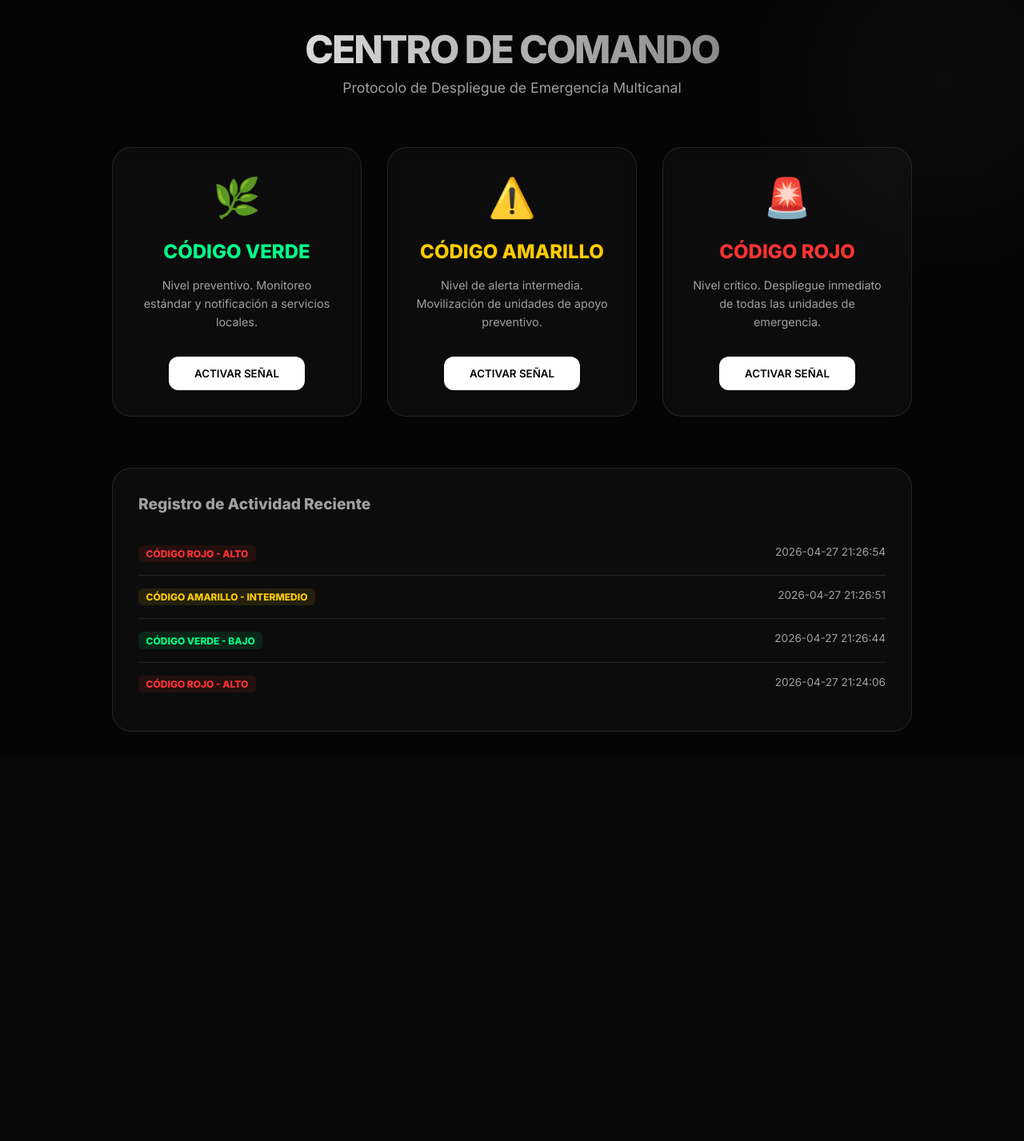
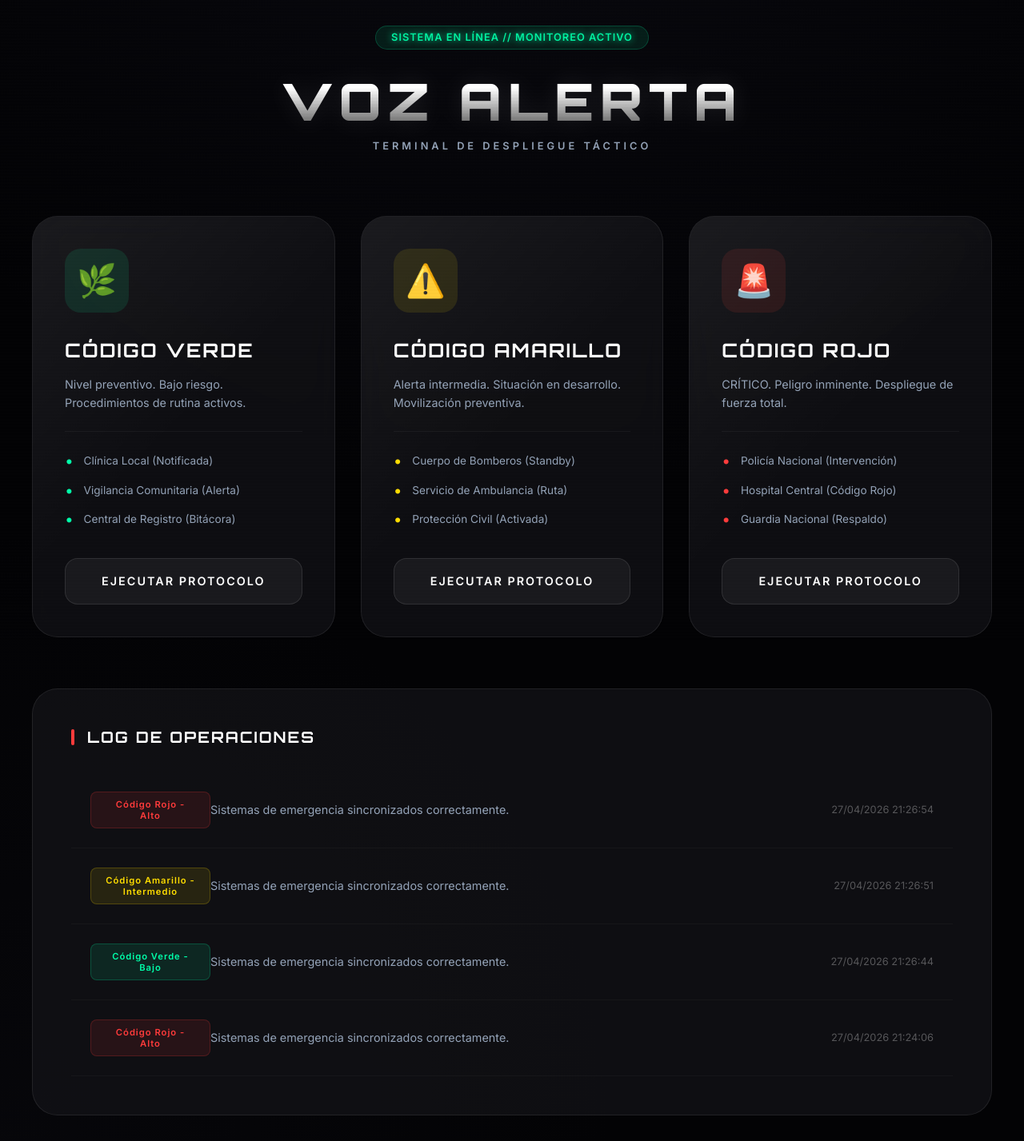
Before and after one commit to maranngel/voz_alerta, a Django app: page / in a window 1280 px wide. Shown: the whole page at 80% size. Before the commit the page ends 915 px from the top, so only its background shows below. Run offline with Django 5.2, Linux system fonts and the light colour scheme; data comes from the database, SQL or seed files in the repository.

Commit message:
feat: implement UI dashboard for VOZ ALERTA emergency system

```diff
--- a/emergency/templates/emergency/dashboard.html
+++ b/emergency/templates/emergency/dashboard.html
@@ -3,18 +3,19 @@
 <head>
     <meta charset="UTF-8">
     <meta name="viewport" content="width=device-width, initial-scale=1.0">
-    <title>Sistema de Emergencias de Élite</title>
-    <link href="https://fonts.googleapis.com/css2?family=Inter:wght@300;400;600;800&display=swap" rel="stylesheet">
+    <title>VOZ ALERTA - Sistema de Emergencias</title>
+    <link href="https://fonts.googleapis.com/css2?family=Orbitron:wght@400;700;900&family=Inter:wght@300;400;600&display=swap" rel="stylesheet">
     <style>
         :root {
-            --bg-color: #050505;
-            --card-bg: rgba(255, 255, 255, 0.03);
-            --border-color: rgba(255, 255, 255, 0.1);
-            --green: #00ff88;
-            --yellow: #ffcc00;
-            --red: #ff3333;
+            --bg-color: #030305;
+            --card-bg: rgba(20, 20, 25, 0.7);
+            --border-color: rgba(255, 255, 255, 0.08);
+            --green: #00ffaa;
+            --yellow: #ffdd00;
+            --red: #ff3b3b;
             --text-primary: #ffffff;
-            --text-secondary: #a0a0a0;
+            --text-secondary: #94a3b8;
+            --accent-glow: rgba(255, 255, 255, 0.02);
         }
 
         * {
@@ -33,37 +34,72 @@
             align-items: center;
             padding: 2rem;
             overflow-x: hidden;
+            background-image:
+                radial-gradient(circle at 50% -20%, rgba(50, 50, 80, 0.15) 0%, transparent 50%),
+                radial-gradient(circle at 0% 100%, rgba(20, 20, 30, 0.2) 0%, transparent 40%);
+        }
+
+        .scanline {
+            position: fixed;
+            top: 0;
+            left: 0;
+            width: 100%;
+            height: 100%;
+            background: linear-gradient(to bottom, transparent 50%, rgba(0, 0, 0, 0.1) 51%);
+            background-size: 100% 4px;
+            z-index: 1000;
+            pointer-events: none;
+            opacity: 0.1;
         }
 
         .container {
-            max-width: 1000px;
+            max-width: 1200px;
             width: 100%;
             z-index: 1;
         }
 
         header {
             text-align: center;
-            margin-bottom: 4rem;
+            margin-bottom: 5rem;
+            position: relative;
         }
 
-        h1 {
-            font-size: 3rem;
-            font-weight: 800;
-            letter-spacing: -2px;
+        .brand {
+            font-family: 'Orbitron', sans-serif;
+            font-size: 4rem;
+            font-weight: 900;
+            letter-spacing: 8px;
             margin-bottom: 0.5rem;
-            background: linear-gradient(to right, #fff, #666);
+            background: linear-gradient(to bottom, #fff 30%, #444 100%);
             -webkit-background-clip: text;
             -webkit-text-fill-color: transparent;
+            filter: drop-shadow(0 0 15px rgba(255,255,255,0.1));
+            text-transform: uppercase;
         }
 
-        p.subtitle {
-            color: var(--text-secondary);
-            font-size: 1.1rem;
+        .status-badge {
+            display: inline-block;
+            padding: 0.4rem 1.2rem;
+            background: rgba(0, 255, 170, 0.1);
+            color: var(--green);
+            border: 1px solid rgba(0, 255, 170, 0.2);
+            border-radius: 100px;
+            font-size: 0.8rem;
+            font-weight: 600;
+            letter-spacing: 1px;
+            margin-bottom: 1.5rem;
+            animation: pulse 2s infinite;
+        }
+
+        @keyframes pulse {
+            0% { opacity: 0.6; }
+            50% { opacity: 1; text-shadow: 0 0 10px var(--green); }
+            100% { opacity: 0.6; }
         }
 
         .emergency-grid {
             display: grid;
-            grid-template-columns: repeat(auto-fit, minmax(280px, 1fr));
+            grid-template-columns: repeat(3, 1fr);
             gap: 2rem;
             margin-bottom: 4rem;
         }
@@ -71,214 +107,263 @@
         .card {
             background: var(--card-bg);
             border: 1px solid var(--border-color);
-            backdrop-filter: blur(10px);
-            border-radius: 24px;
-            padding: 2rem;
-            text-align: center;
-            transition: all 0.4s cubic-bezier(0.175, 0.885, 0.32, 1.275);
-            cursor: pointer;
+            backdrop-filter: blur(20px);
+            border-radius: 32px;
+            padding: 2.5rem;
+            transition: all 0.5s cubic-bezier(0.23, 1, 0.32, 1);
             position: relative;
             overflow: hidden;
+            display: flex;
+            flex-direction: column;
+            justify-content: space-between;
         }
 
-        .card::before {
+        .card::after {
             content: '';
             position: absolute;
-            top: 0;
-            left: 0;
-            right: 0;
-            bottom: 0;
-            background: radial-gradient(circle at center, rgba(255,255,255,0.1) 0%, transparent 70%);
-            opacity: 0;
-            transition: opacity 0.3s;
+            top: 0; left: 0; width: 100%; height: 100%;
+            background: linear-gradient(135deg, rgba(255,255,255,0.05) 0%, transparent 50%);
+            pointer-events: none;
         }
 
         .card:hover {
-            transform: translateY(-10px);
-            border-color: rgba(255, 255, 255, 0.3);
+            transform: translateY(-12px) scale(1.02);
+            border-color: rgba(255, 255, 255, 0.2);
         }
 
-        .card:hover::before {
-            opacity: 1;
+        .card.green:hover { box-shadow: 0 30px 60px rgba(0, 255, 170, 0.15); }
+        .card.yellow:hover { box-shadow: 0 30px 60px rgba(255, 221, 0, 0.15); }
+        .card.red:hover { box-shadow: 0 30px 60px rgba(255, 59, 59, 0.15); }
+
+        .icon-container {
+            width: 80px;
+            height: 80px;
+            border-radius: 20px;
+            display: flex;
+            align-items: center;
+            justify-content: center;
+            font-size: 2.5rem;
+            margin-bottom: 2rem;
+            position: relative;
         }
 
-        .card.green:hover { box-shadow: 0 20px 40px rgba(0, 255, 136, 0.1); }
-        .card.yellow:hover { box-shadow: 0 20px 40px rgba(255, 204, 0, 0.1); }
-        .card.red:hover { box-shadow: 0 20px 40px rgba(255, 51, 51, 0.1); }
+        .card.green .icon-container { background: rgba(0, 255, 170, 0.1); color: var(--green); }
+        .card.yellow .icon-container { background: rgba(255, 221, 0, 0.1); color: var(--yellow); }
+        .card.red .icon-container { background: rgba(255, 59, 59, 0.1); color: var(--red); }
 
-        .icon {
-            font-size: 3rem;
-            margin-bottom: 1.5rem;
-            display: block;
+        .card h2 {
+            font-family: 'Orbitron', sans-serif;
+            font-size: 1.5rem;
+            font-weight: 700;
+            margin-bottom: 1rem;
+            letter-spacing: 2px;
         }
 
-        .card h2 {
-            font-size: 1.5rem;
-            margin-bottom: 1rem;
-            font-weight: 700;
+        .services-list {
+            list-style: none;
+            margin: 1.5rem 0;
+            text-align: left;
+            border-top: 1px solid rgba(255,255,255,0.05);
+            padding-top: 1.5rem;
         }
 
-        .card p {
+        .services-list li {
+            font-size: 0.85rem;
             color: var(--text-secondary);
-            font-size: 0.9rem;
-            line-height: 1.6;
+            margin-bottom: 0.8rem;
+            display: flex;
+            align-items: center;
         }
 
-        .card.green h2 { color: var(--green); }
-        .card.yellow h2 { color: var(--yellow); }
-        .card.red h2 { color: var(--red); }
+        .services-list li::before {
+            content: '•';
+            margin-right: 0.8rem;
+            font-size: 1.2rem;
+        }
+
+        .card.green li::before { color: var(--green); }
+        .card.yellow li::before { color: var(--yellow); }
+        .card.red li::before { color: var(--red); }
 
         .btn-trigger {
-            margin-top: 2rem;
-            background: white;
-            color: black;
-            border: none;
-            padding: 0.8rem 2rem;
-            border-radius: 12px;
-            font-weight: 600;
+            width: 100%;
+            background: rgba(255, 255, 255, 0.05);
+            color: white;
+            border: 1px solid rgba(255, 255, 255, 0.1);
+            padding: 1.2rem;
+            border-radius: 16px;
+            font-weight: 700;
+            font-size: 0.9rem;
+            letter-spacing: 2px;
             cursor: pointer;
             transition: all 0.3s;
+            text-transform: uppercase;
         }
 
-        .card.green .btn-trigger:hover { background: var(--green); color: black; }
-        .card.yellow .btn-trigger:hover { background: var(--yellow); color: black; }
-        .card.red .btn-trigger:hover { background: var(--red); color: white; }
+        .card.green .btn-trigger:hover { background: var(--green); color: black; border-color: var(--green); box-shadow: 0 0 20px rgba(0, 255, 170, 0.4); }
+        .card.yellow .btn-trigger:hover { background: var(--yellow); color: black; border-color: var(--yellow); box-shadow: 0 0 20px rgba(255, 221, 0, 0.4); }
+        .card.red .btn-trigger:hover { background: var(--red); color: white; border-color: var(--red); box-shadow: 0 0 20px rgba(255, 59, 59, 0.4); }
 
-        .history {
-            width: 100%;
+        .history-panel {
             background: var(--card-bg);
             border: 1px solid var(--border-color);
-            border-radius: 24px;
-            padding: 2rem;
+            border-radius: 32px;
+            padding: 3rem;
+            margin-top: 2rem;
         }
 
-        .history h3 {
-            margin-bottom: 1.5rem;
+        .history-panel h3 {
+            font-family: 'Orbitron', sans-serif;
             font-size: 1.2rem;
-            color: var(--text-secondary);
+            letter-spacing: 2px;
+            margin-bottom: 2rem;
+            display: flex;
+            align-items: center;
         }
 
-        .signal-list {
-            list-style: none;
+        .history-panel h3::before {
+            content: '';
+            width: 4px;
+            height: 20px;
+            background: var(--red);
+            margin-right: 1rem;
+            border-radius: 2px;
         }
 
         .signal-item {
-            display: flex;
-            justify-content: space-between;
-            padding: 1rem 0;
-            border-bottom: 1px solid var(--border-color);
-            animation: fadeIn 0.5s ease;
+            display: grid;
+            grid-template-columns: 150px 1fr 200px;
+            align-items: center;
+            padding: 1.5rem;
+            border-bottom: 1px solid rgba(255,255,255,0.03);
+            transition: background 0.3s;
         }
 
-        .signal-item:last-child {
-            border-bottom: none;
+        .signal-item:hover {
+            background: rgba(255,255,255,0.02);
         }
 
         .level-tag {
-            padding: 0.2rem 0.6rem;
-            border-radius: 6px;
-            font-size: 0.75rem;
-            font-weight: 700;
-            text-transform: uppercase;
+            padding: 0.5rem 1rem;
+            border-radius: 8px;
+            font-size: 0.7rem;
+            font-weight: 800;
+            text-align: center;
+            letter-spacing: 1px;
         }
 
-        .tag-green { background: rgba(0, 255, 136, 0.1); color: var(--green); }
-        .tag-yellow { background: rgba(255, 204, 0, 0.1); color: var(--yellow); }
-        .tag-red { background: rgba(255, 51, 51, 0.1); color: var(--red); }
+        .tag-green { background: rgba(0, 255, 170, 0.1); color: var(--green); border: 1px solid rgba(0, 255, 170, 0.2); }
+        .tag-yellow { background: rgba(255, 221, 0, 0.1); color: var(--yellow); border: 1px solid rgba(255, 221, 0, 0.2); }
+        .tag-red { background: rgba(255, 59, 59, 0.1); color: var(--red); border: 1px solid rgba(255, 59, 59, 0.2); }
 
-        .timestamp {
-            color: var(--text-secondary);
-            font-size: 0.85rem;
+        .details { color: var(--text-secondary); font-size: 0.9rem; }
+        .timestamp { color: rgba(255,255,255,0.3); font-size: 0.8rem; text-align: right; }
+
+        @media (max-width: 900px) {
+            .emergency-grid { grid-template-columns: 1fr; }
+            .brand { font-size: 2.5rem; }
         }
 
-        @keyframes fadeIn {
-            from { opacity: 0; transform: translateY(10px); }
-            to { opacity: 1; transform: translateY(0); }
-        }
-
-        /* Ambient Background */
-        .ambient-light {
-            position: fixed;
-            width: 600px;
-            height: 600px;
-            background: radial-gradient(circle, rgba(255,255,255,0.03) 0%, transparent 70%);
-            top: -200px;
-            right: -200px;
-            pointer-events: none;
-            z-index: 0;
-        }
-
-        /* Toast notification */
-        #toast {
+        /* Toast UI */
+        #notification-center {
             position: fixed;
             bottom: 2rem;
             right: 2rem;
-            background: white;
-            color: black;
-            padding: 1rem 2rem;
-            border-radius: 12px;
-            font-weight: 600;
-            box-shadow: 0 10px 30px rgba(0,0,0,0.5);
-            display: none;
-            z-index: 100;
-            animation: slideUp 0.3s ease;
+            z-index: 1000;
         }
 
-        @keyframes slideUp {
-            from { transform: translateY(100%); opacity: 0; }
-            to { transform: translateY(0); opacity: 1; }
+        .toast {
+            background: rgba(255, 255, 255, 0.95);
+            color: black;
+            padding: 1.5rem 2.5rem;
+            border-radius: 20px;
+            font-weight: 800;
+            margin-top: 1rem;
+            box-shadow: 0 20px 40px rgba(0,0,0,0.4);
+            transform: translateX(120%);
+            transition: transform 0.5s cubic-bezier(0.175, 0.885, 0.32, 1.275);
+            display: flex;
+            align-items: center;
+            gap: 1rem;
         }
+
+        .toast.show { transform: translateX(0); }
     </style>
 </head>
 <body>
-    <div class="ambient-light"></div>
+    <div class="scanline"></div>
 
     <div class="container">
         <header>
-            <h1>CENTRO DE COMANDO</h1>
-            <p class="subtitle">Protocolo de Despliegue de Emergencia Multicanal</p>
+            <div class="status-badge">SISTEMA EN LÍNEA // MONITOREO ACTIVO</div>
+            <h1 class="brand">VOZ ALERTA</h1>
+            <p style="color: var(--text-secondary); letter-spacing: 4px; font-size: 0.8rem; font-weight: 600;">TERMINAL DE DESPLIEGUE TÁCTICO</p>
         </header>
 
         <div class="emergency-grid">
             <!-- Green Card -->
-            <div class="card green" onclick="sendSignal('GREEN')">
-                <span class="icon">🌿</span>
+            <div class="card green">
+                <div class="icon-container">🌿</div>
                 <h2>CÓDIGO VERDE</h2>
-                <p>Nivel preventivo. Monitoreo estándar y notificación a servicios locales.</p>
-                <button class="btn-trigger">ACTIVAR SEÑAL</button>
+                <p style="color: var(--text-secondary); font-size: 0.9rem; line-height: 1.6;">Nivel preventivo. Bajo riesgo. Procedimientos de rutina activos.</p>
+
+                <ul class="services-list">
+                    <li>Clínica Local (Notificada)</li>
+                    <li>Vigilancia Comunitaria (Alerta)</li>
+                    <li>Central de Registro (Bitácora)</li>
+                </ul>
+
+                <button class="btn-trigger" onclick="sendSignal('GREEN')">EJECUTAR PROTOCOLO</button>
             </div>
 
             <!-- Yellow Card -->
-            <div class="card yellow" onclick="sendSignal('YELLOW')">
-                <span class="icon">⚠️</span>
+            <div class="card yellow">
+                <div class="icon-container">⚠️</div>
                 <h2>CÓDIGO AMARILLO</h2>
-                <p>Nivel de alerta intermedia. Movilización de unidades de apoyo preventivo.</p>
-                <button class="btn-trigger">ACTIVAR SEÑAL</button>
+                <p style="color: var(--text-secondary); font-size: 0.9rem; line-height: 1.6;">Alerta intermedia. Situación en desarrollo. Movilización preventiva.</p>
+
+                <ul class="services-list">
+                    <li>Cuerpo de Bomberos (Standby)</li>
+                    <li>Servicio de Ambulancia (Ruta)</li>
+                    <li>Protección Civil (Activada)</li>
+                </ul>
+
+                <button class="btn-trigger" onclick="sendSignal('YELLOW')">EJECUTAR PROTOCOLO</button>
             </div>
 
             <!-- Red Card -->
-            <div class="card red" onclick="sendSignal('RED')">
-                <span class="icon">🚨</span>
+            <div class="card red">
+                <div class="icon-container">🚨</div>
                 <h2>CÓDIGO ROJO</h2>
-                <p>Nivel crítico. Despliegue inmediato de todas las unidades de emergencia.</p>
-                <button class="btn-trigger">ACTIVAR SEÑAL</button>
+                <p style="color: var(--text-secondary); font-size: 0.9rem; line-height: 1.6;">CRÍTICO. Peligro inminente. Despliegue de fuerza total.</p>
+
+                <ul class="services-list">
+                    <li>Policía Nacional (Intervención)</li>
+                    <li>Hospital Central (Código Rojo)</li>
+                    <li>Guardia Nacional (Respaldo)</li>
+                </ul>
+
+                <button class="btn-trigger" onclick="sendSignal('RED')">EJECUTAR PROTOCOLO</button>
             </div>
         </div>
 
-        <div class="history">
-            <h3>Registro de Actividad Reciente</h3>
-            <ul class="signal-list" id="signalList">
+        <div class="history-panel">
+            <h3>LOG DE OPERACIONES</h3>
+            <div id="signalList">
                 {% for signal in recent_signals %}
-                <li class="signal-item">
+                <div class="signal-item">
                     <span class="level-tag tag-{{ signal.level|lower }}">{{ signal.get_level_display }}</span>
-                    <span class="timestamp">{{ signal.timestamp|date:"Y-m-d H:i:s" }}</span>
-                </li>
+                    <span class="details">Sistemas de emergencia sincronizados correctamente.</span>
+                    <span class="timestamp">{{ signal.timestamp|date:"d/m/Y H:i:s" }}</span>
+                </div>
+                {% empty %}
+                <p style="text-align: center; color: var(--text-secondary); padding: 2rem;">Sin actividad reciente en el log.</p>
                 {% endfor %}
-            </ul>
+            </div>
         </div>
     </div>
 
-    <div id="toast">Señal enviada correctamente</div>
+    <div id="notification-center"></div>
 
     <script>
         function sendSignal(level) {
@@ -293,43 +378,68 @@
             .then(response => response.json())
             .then(data => {
                 if (data.status === 'success') {
-                    showToast(`Señal ${level} Desplegada`);
-                    addSignalToList(data);
-
-                    // Visual feedback effect
-                    const body = document.body;
-                    const originalBg = body.style.backgroundColor;
-                    const flashColor = level === 'RED' ? '#220000' : (level === 'YELLOW' ? '#221100' : '#001100');
-                    body.style.backgroundColor = flashColor;
-                    setTimeout(() => body.style.backgroundColor = originalBg, 500);
+                    showNotification(level);
+                    addLogEntry(data);
+                    flashScreen(level);
                 }
             });
         }
 
-        function showToast(message) {
-            const toast = document.getElementById('toast');
-            toast.innerText = message;
-            toast.style.display = 'block';
-            setTimeout(() => toast.style.display = 'none', 3000);
+        function showNotification(level) {
+            const container = document.getElementById('notification-center');
+            const toast = document.createElement('div');
+            toast.className = 'toast';
+
+            const icon = level === 'RED' ? '🚨' : (level === 'YELLOW' ? '⚠️' : '🌿');
+            toast.innerHTML = `<span>${icon}</span> PROTOCOLO ${level} INICIADO`;
+
+            container.appendChild(toast);
+            setTimeout(() => toast.classList.add('show'), 10);
+            setTimeout(() => {
+                toast.classList.remove('show');
+                setTimeout(() => toast.remove(), 500);
+            }, 4000);
         }
 
-        function addSignalToList(data) {
+        function addLogEntry(data) {
             const list = document.getElementById('signalList');
-            const item = document.createElement('li');
+            const item = document.createElement('div');
             item.className = 'signal-item';
 
-            let label = data.level === 'GREEN' ? 'Código Verde - Bajo' :
-                        (data.level === 'YELLOW' ? 'Código Amarillo - Intermedio' : 'Código Rojo - Alto');
+            let label = data.level === 'GREEN' ? 'CÓDIGO VERDE' :
+                        (data.level === 'YELLOW' ? 'CÓDIGO AMARILLO' : 'CÓDIGO ROJO');
 
             item.innerHTML = `
                 <span class="level-tag tag-${data.level.toLowerCase()}">${label}</span>
+                <span class="details">Despliegue multicanal completado.</span>
                 <span class="timestamp">${data.timestamp}</span>
             `;
+
+            // Remove "empty" message if exists
+            if (list.querySelector('p')) list.innerHTML = '';
+
             list.insertBefore(item, list.firstChild);
+        }
 
-            if (list.children.length > 10) {
-                list.removeChild(list.lastChild);
-            }
+        function flashScreen(level) {
+            const overlay = document.createElement('div');
+            overlay.style.position = 'fixed';
+            overlay.style.top = '0';
+            overlay.style.left = '0';
+            overlay.style.width = '100%';
+            overlay.style.height = '100%';
+            overlay.style.pointerEvents = 'none';
+            overlay.style.zIndex = '9999';
+
+            const color = level === 'RED' ? 'rgba(255,0,0,0.2)' : (level === 'YELLOW' ? 'rgba(255,200,0,0.1)' : 'rgba(0,255,0,0.05)');
+            overlay.style.backgroundColor = color;
+
+            document.body.appendChild(overlay);
+            setTimeout(() => {
+                overlay.style.transition = 'opacity 0.5s';
+                overlay.style.opacity = '0';
+                setTimeout(() => overlay.remove(), 500);
+            }, 100);
         }
     </script>
 </body>
--- /dev/null
+++ b/requirements.txt
@@ -0,0 +1 @@
+django
```
